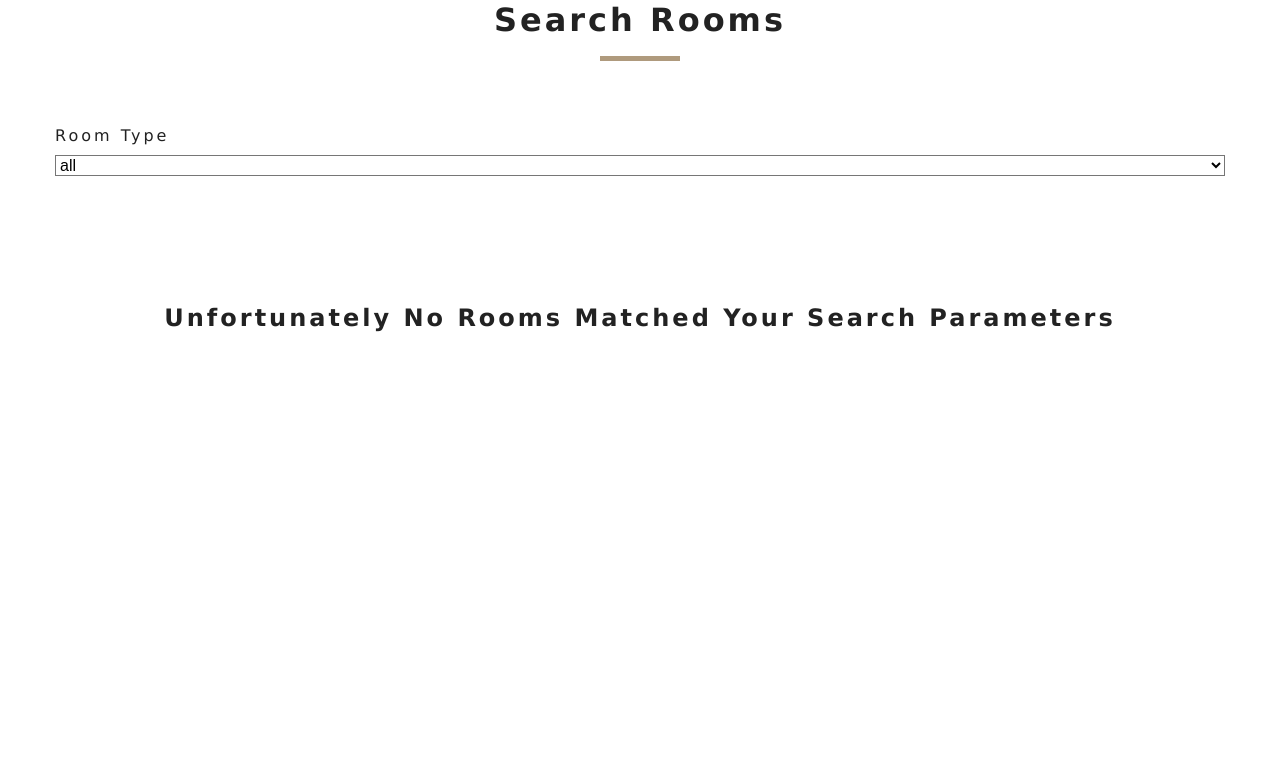
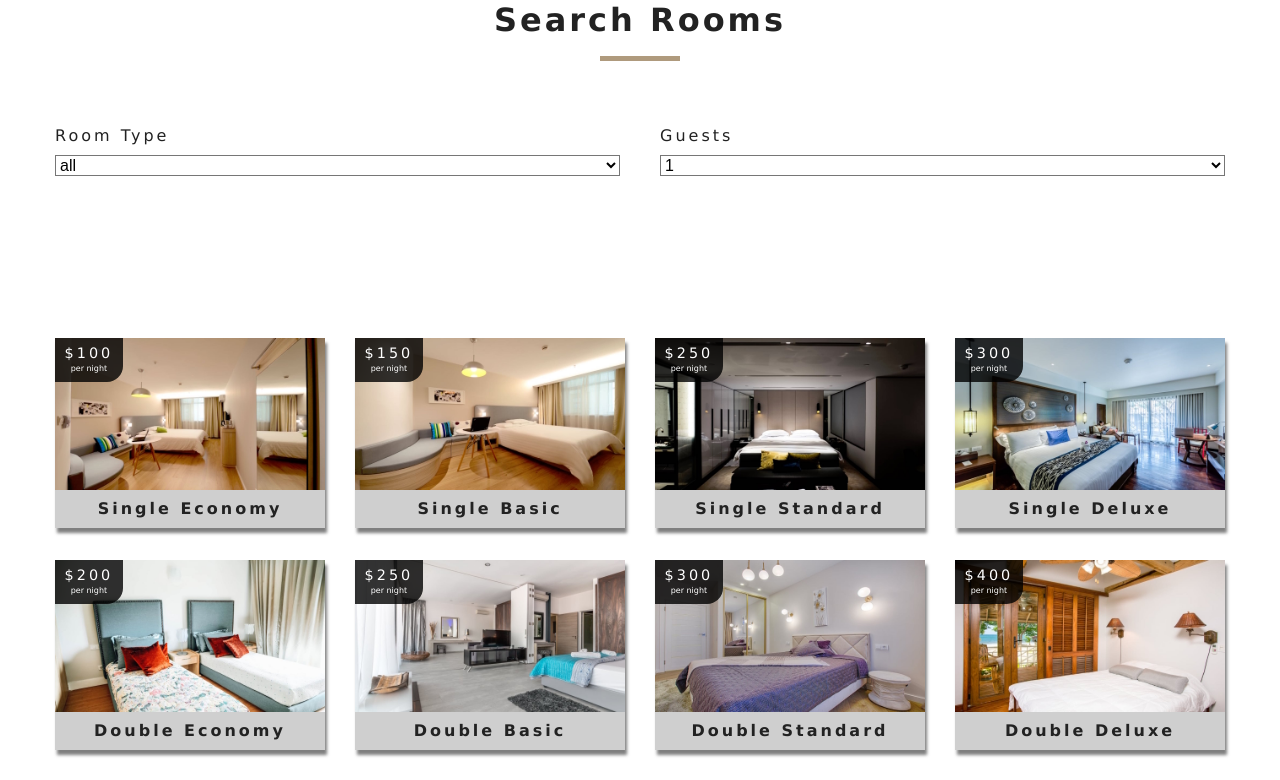
Before and after one commit to demonstar3/react-resort-booking, a React (Create React App) app: page /rooms in a window 1280 px wide. Shown: the part 880-1660 px from the top of the page. Before the commit the page ends 1282 px from the top, so only its background shows below. Built offline with nearby package versions, Linux system fonts and the light colour scheme.

Commit message:
filtering by capacity

```diff
--- a/src/components/Rooms/RoomsFilter.js
+++ b/src/components/Rooms/RoomsFilter.js
@@ -27,6 +27,9 @@
   // add all type
   typesForFiltering = ["all", ...typesForFiltering];
 
+  // get unique number of guests
+  let numberOfGuests = getUnique(rooms, "capacity");
+
   return (
     <section className="filter-container">
       <Title title="search rooms" />
@@ -49,6 +52,25 @@
           </select>
         </div>
         {/* end select type */}
+
+        {/* select guests */}
+        <div className="form-group">
+          <label htmlFor="capacity">Guests</label>
+          <select
+            name="capacity"
+            id="capacity"
+            value={capacity}
+            className="form-control"
+            onChange={handleChange}
+          >
+            {numberOfGuests.map((item, index) => (
+              <option key={index} value={item}>
+                {item}
+              </option>
+            ))}
+          </select>
+        </div>
+        {/* end select guests */}
       </form>
     </section>
   );
--- a/src/context/context.js
+++ b/src/context/context.js
@@ -1,6 +1,7 @@
 import React, { createContext, useEffect } from "react";
 import items from "../data";
 import useAsyncState from "../utils/useAsyncState";
+import { stat } from "fs";
 
 const RoomContext = createContext();
 
@@ -69,6 +70,7 @@
     // eslint-disable-next-line react-hooks/exhaustive-deps
   }, []);
 
+  // filtering
   useEffect(() => {
     let {
       rooms,
@@ -81,18 +83,27 @@
       pets
     } = state;
 
+    // all the rooms
     let tempRooms = [...rooms];
+
+    // transform value
+    capacity = parseInt(capacity);
 
     // filter by type
     if (type !== "all") {
       tempRooms = tempRooms.filter(room => room.type === type);
     }
 
+    // filter by capacity
+    if (capacity !== 1) {
+      tempRooms = tempRooms.filter(room => room.capacity >= capacity);
+    }
+
     setState(prevState => {
       return { ...prevState, sortedRooms: tempRooms };
     });
     // eslint-disable-next-line react-hooks/exhaustive-deps
-  }, [state.type]);
+  }, [state.type, state.capacity, state.rooms]);
 
   return (
     <RoomContext.Provider
```
